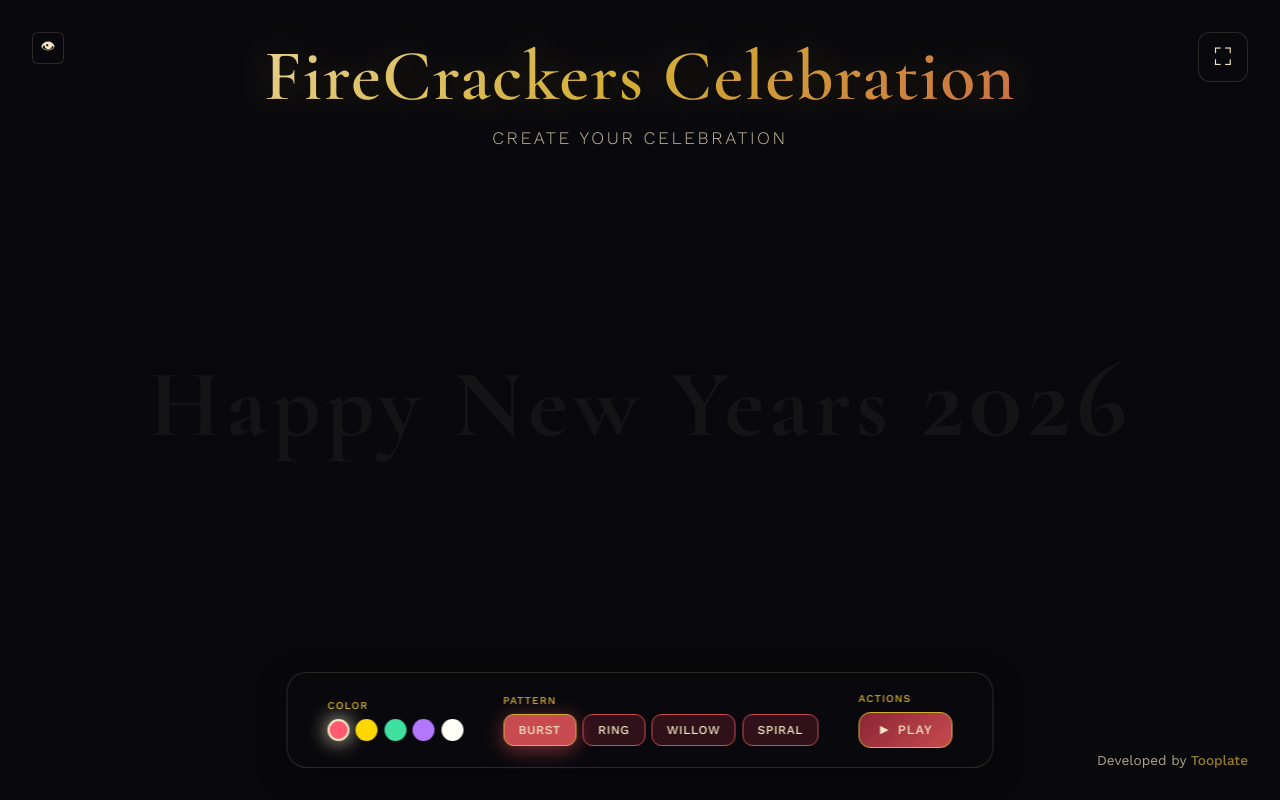
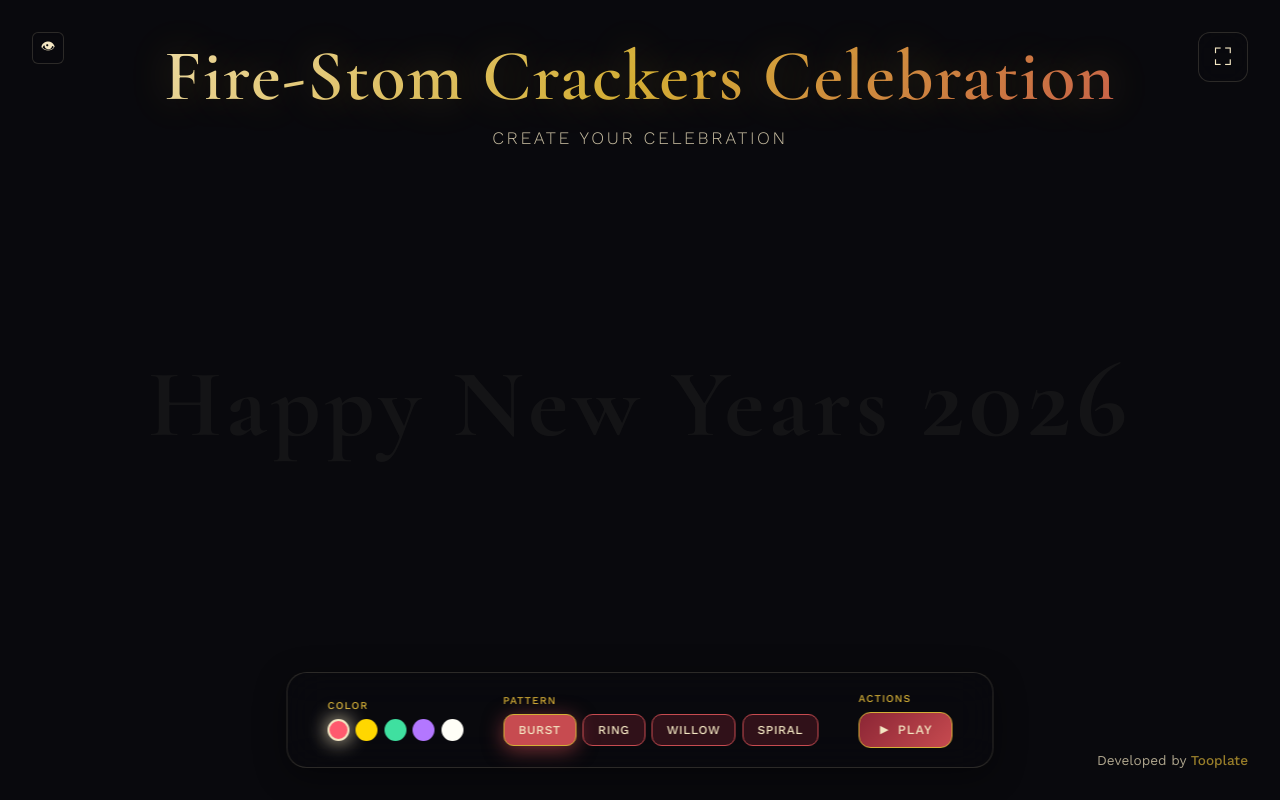
Before and after one commit to tawsdevops-oss/tearrform-code-nodejs, a website: page index.html in a window 1280 px wide. Drawn offline with nearby package versions, Linux system fonts and the light colour scheme.

Commit message:
Update index.html

```diff
--- a/index.html
+++ b/index.html
@@ -38,7 +38,7 @@ Free HTML CSS Template
         </div>
 
         <header>
-            <h1>FireCrackers Celebration</h1>
+            <h1>Fire-Stom Crackers Celebration</h1>
             <p class="subtitle">Create Your Celebration</p>
         </header>
 
```
